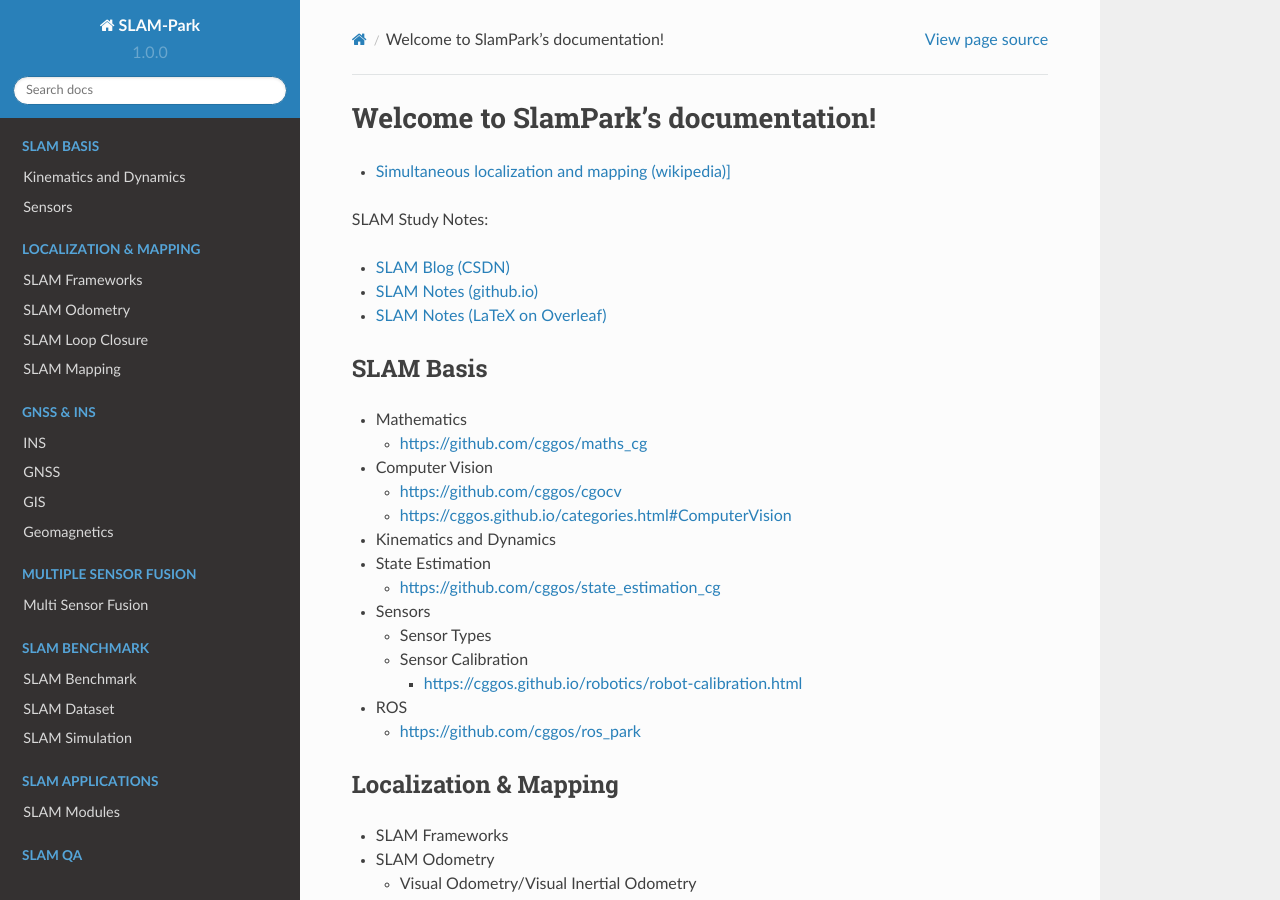
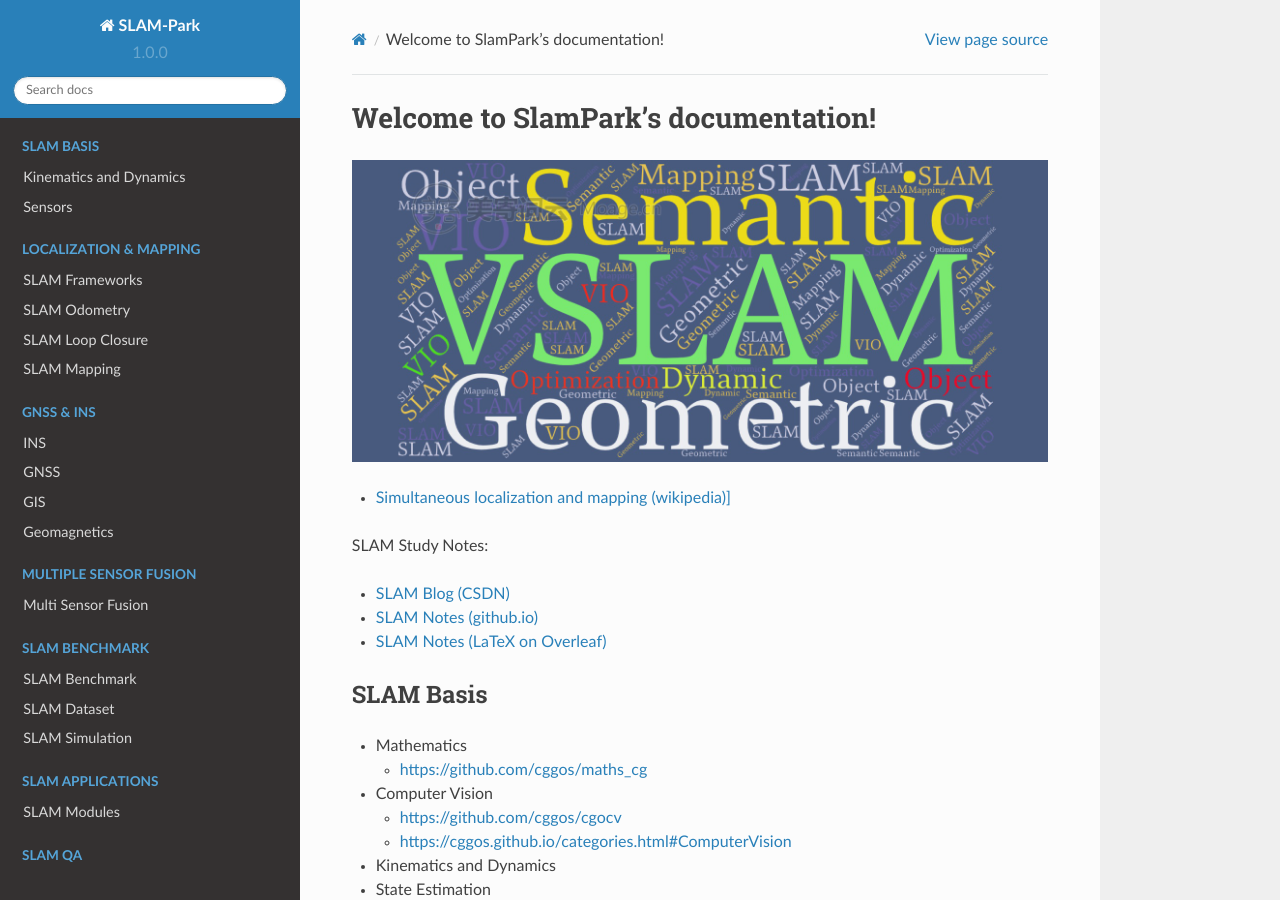
Before and after one commit to cggos/slamkit, a Sphinx documentation site: the page built from docs/index.rst, in a window 1280 px wide and 900 px high. Built offline with Sphinx 7.4.7 and the Read the Docs theme 2.0.0, drawn with Linux system fonts in a browser that asks for light colours.

Commit message:
update docs/index.rst

```diff
--- a/docs/index.rst
+++ b/docs/index.rst
@@ -5,6 +5,8 @@
 
 Welcome to SlamPark's documentation!
 ====================================
+
+.. image:: imgs/slam.jpg
 
 * `Simultaneous localization and mapping (wikipedia)] <https://en.wikipedia.org/wiki/Simultaneous_localization_and_mapping/>`_
 
```
Also changed, not shown: docs/imgs/slam.jpg (added).
